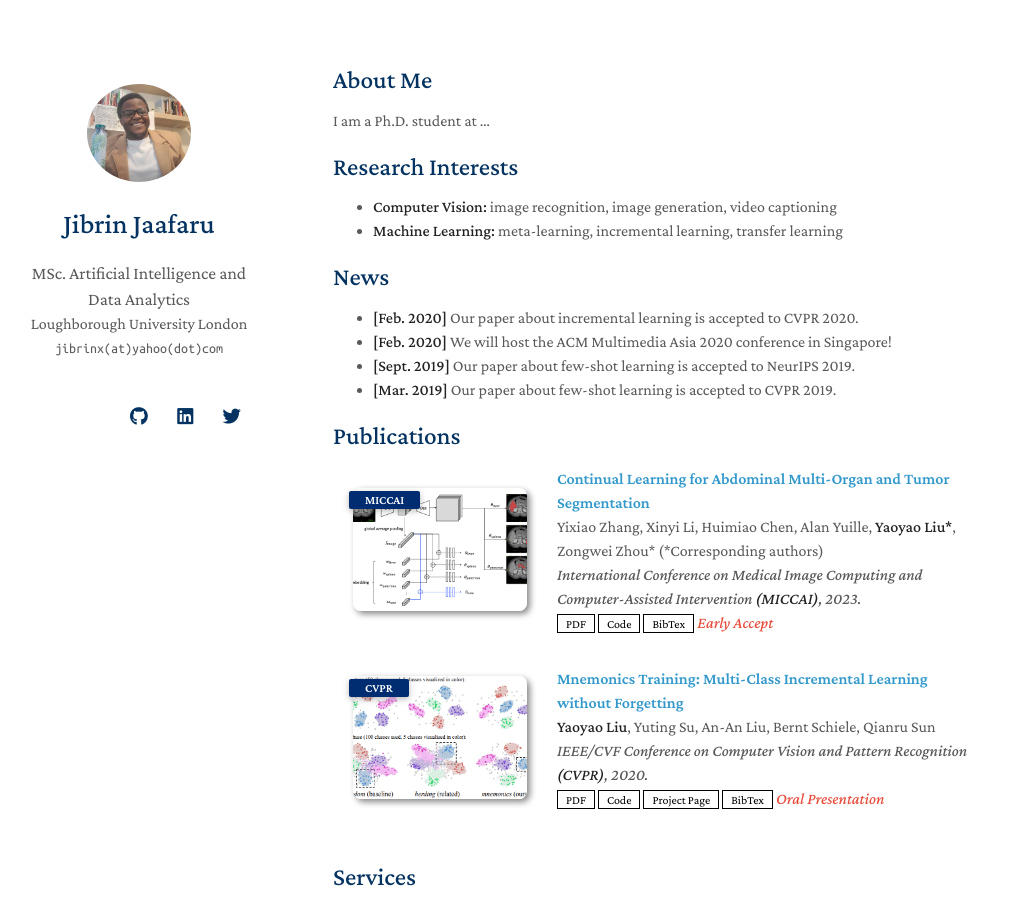
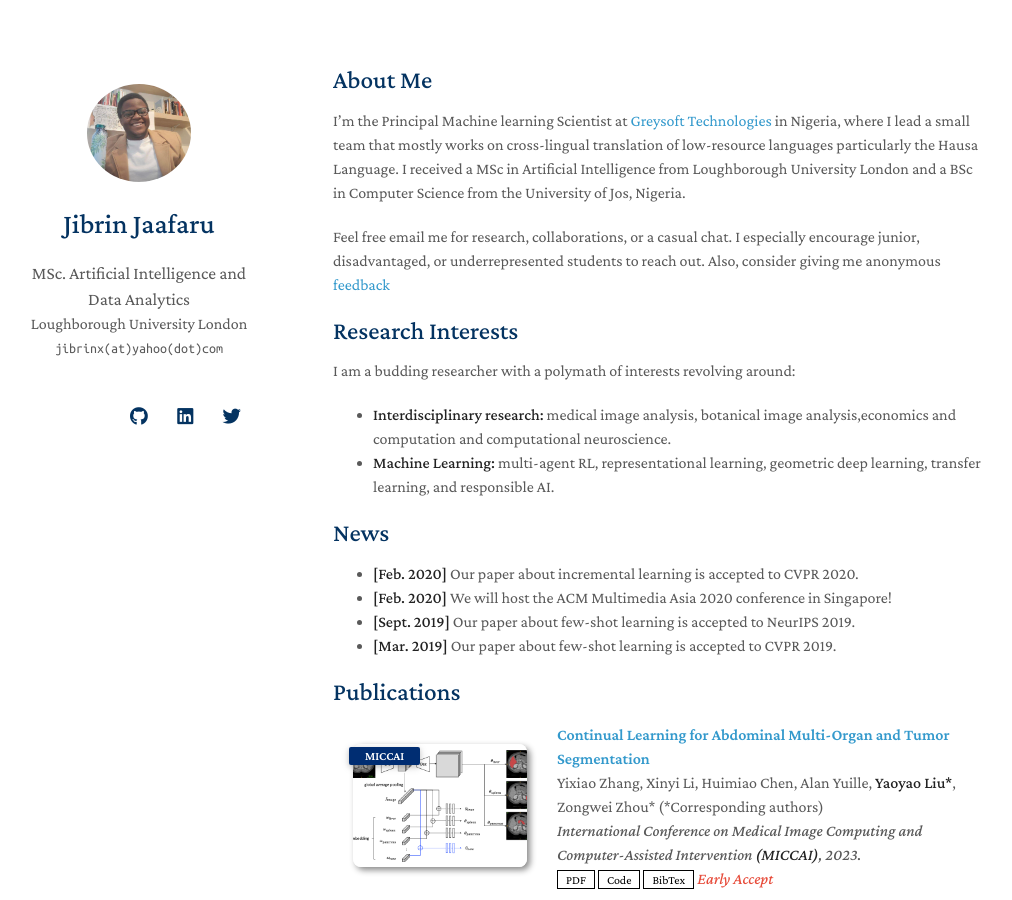
Before and after one commit to jibrinx/jibrinx.github.io, a Jekyll site: the page built from index.md, in a window 1280 px wide and 900 px high. Shown: the whole window, without its empty margins (137-1149 px from the left). Built offline with Jekyll 4.4.1, drawn with Linux system fonts in a browser that asks for light colours; nearby versions of some CDN libraries; a style sheet for code colours, icons or effects is not loaded; our own code applies the rules of GitHub Pages for plain Markdown files.

Commit message:
Update index.md

```diff
--- a/index.md
+++ b/index.md
@@ -4,12 +4,15 @@ layout: homepage
 
 ## About Me
 
-I am a Ph.D. student at ...
+
+I'm the Principal Machine learning Scientist at <a href="https://greysoft.ng">Greysoft Technologies</a> in Nigeria, where I lead a small team that mostly works on cross-lingual translation of low-resource languages particularly the Hausa Language.  I received a MSc in Artificial Intelligence from Loughborough University London and a BSc in Computer Science from the University of Jos, Nigeria.
+
+Feel free email me for research, collaborations, or a casual chat. I especially encourage junior, disadvantaged, or underrepresented students to reach out. Also, consider giving me anonymous <a href="https://ngl.link/jibrinx">feedback</a>
 
 ## Research Interests
-
-- **Computer Vision:** image recognition, image generation, video captioning
-- **Machine Learning:** meta-learning, incremental learning, transfer learning
+I am a budding researcher with a polymath of interests revolving around:
+- **Interdisciplinary research:** medical image analysis, botanical image analysis,economics and computation and computational neuroscience.
+- **Machine Learning:** multi-agent RL, representational learning, geometric deep learning, transfer learning, and responsible AI.
 
 ## News
 
```
